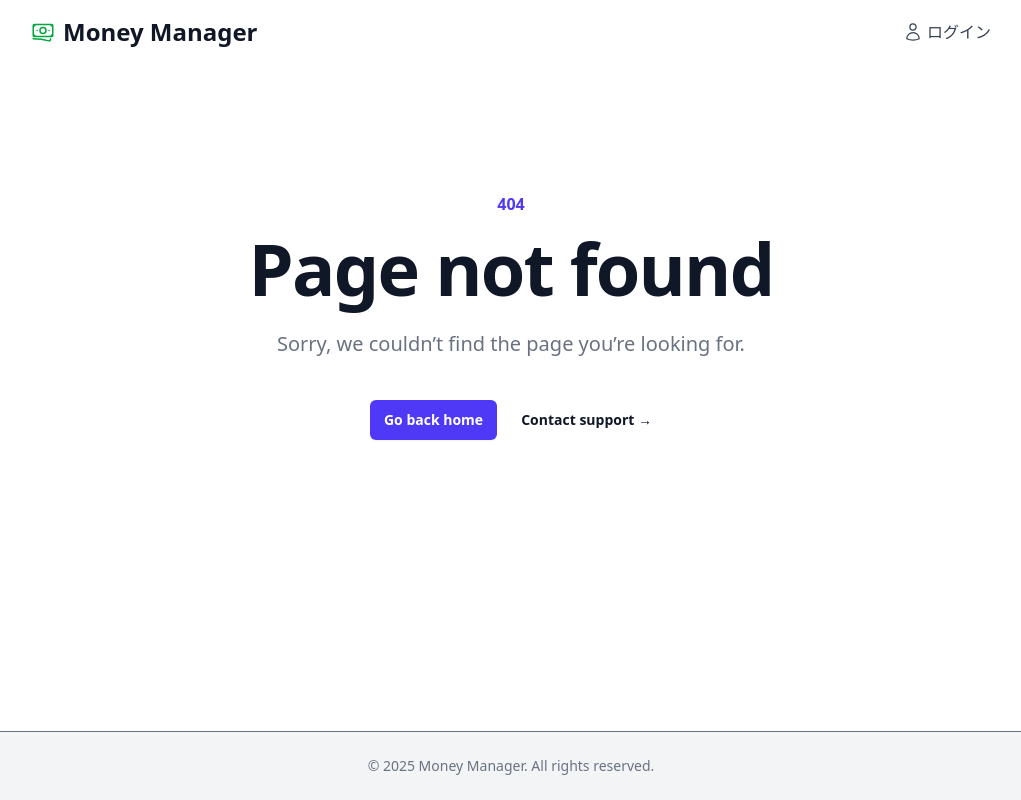
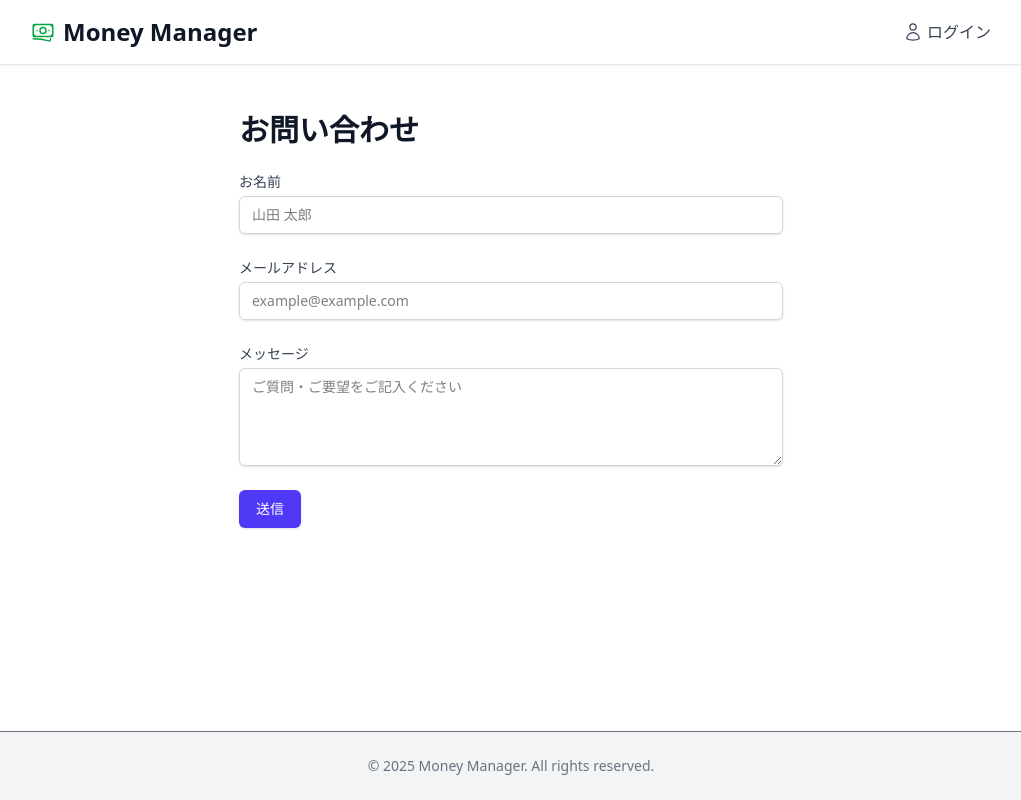
Before and after one commit to yusuke1816/django_app_T2_3z_frontend, a Next.js app: page /support in a window 1280 px wide. Before the commit this address had no page. Shown: the whole page, without its empty margins (129-1150 px from the left). Built offline with nearby package versions, Linux system fonts and the light colour scheme.

Commit message:
サポートページ追加

```diff
--- a/src/app/hello/page.tsx
+++ b/src/app/hello/page.tsx
@@ -24,7 +24,7 @@ export default function Example() {
       </p>
       <div className="mt-10 flex items-center justify-center gap-x-6">
   <Link
-    href="/login"
+    href="/auth"
     className="rounded-md bg-green-600 px-3.5 py-2.5 text-sm font-semibold text-white shadow-sm hover:bg-green-500 focus-visible:outline-2 focus-visible:outline-offset-2 focus-visible:outline-green-600"
   >
     login
--- a/src/app/not-found.tsx
+++ b/src/app/not-found.tsx
@@ -1,3 +1,6 @@
+
+import Link from 'next/link'
+
 export default function Example() {
     return (
       <>
@@ -19,16 +22,19 @@ export default function Example() {
               Sorry, we couldn’t find the page you’re looking for.
             </p>
             <div className="mt-10 flex items-center justify-center gap-x-6">
-              <a
-                href="#"
-                className="rounded-md bg-indigo-600 px-3.5 py-2.5 text-sm font-semibold text-white shadow-xs hover:bg-indigo-500 focus-visible:outline-2 focus-visible:outline-offset-2 focus-visible:outline-indigo-600"
-              >
-                Go back home
-              </a>
-              <a href="#" className="text-sm font-semibold text-gray-900">
-                Contact support <span aria-hidden="true">&rarr;</span>
-              </a>
-            </div>
+  <Link
+    href="/"
+    className="rounded-md bg-indigo-600 px-3.5 py-2.5 text-sm font-semibold text-white shadow-xs hover:bg-indigo-500 focus-visible:outline-2 focus-visible:outline-offset-2 focus-visible:outline-indigo-600"
+  >
+    Go back home
+  </Link>
+  <Link
+    href="/support"
+    className="text-sm font-semibold text-gray-900"
+  >
+    Contact support <span aria-hidden="true">&rarr;</span>
+  </Link>
+</div>
           </div>
         </main>
       </>
--- /dev/null
+++ b/src/app/support/page.tsx
@@ -0,0 +1,102 @@
+'use client';
+
+import { useState } from 'react';
+
+export default function ContactForm() {
+  const [formData, setFormData] = useState({
+    name: '',
+    email: '',
+    message: '',
+  });
+
+  const [submitted, setSubmitted] = useState(false);
+
+  const handleChange = (e: React.ChangeEvent<HTMLInputElement | HTMLTextAreaElement>) => {
+    const { name, value } = e.target;
+    setFormData((prev) => ({
+      ...prev,
+      [name]: value,
+    }));
+  };
+
+  const handleSubmit = (e: React.FormEvent) => {
+    e.preventDefault();
+    // TODO: ここで API に送信する処理を書く
+    setSubmitted(true);
+  };
+
+  return (
+    <div className="max-w-xl mx-auto px-4 py-12">
+      <h2 className="text-3xl font-bold text-gray-900 mb-6">お問い合わせ</h2>
+
+      {submitted ? (
+        <div className="rounded-md bg-green-50 p-4 mb-6">
+          <div className="flex">
+            <div className="ml-3">
+              <p className="text-sm font-medium text-green-800">送信が完了しました。ありがとうございます！</p>
+            </div>
+          </div>
+        </div>
+      ) : null}
+
+      <form onSubmit={handleSubmit} className="space-y-6">
+        <div>
+          <label htmlFor="name" className="block text-sm font-medium text-gray-700">
+            お名前
+          </label>
+          <input
+            type="text"
+            name="name"
+            id="name"
+            required
+            value={formData.name}
+            onChange={handleChange}
+            className="mt-1 block w-full rounded-md border border-gray-300 shadow-sm py-2 px-3 focus:outline-none focus:ring-indigo-500 focus:border-indigo-500 sm:text-sm"
+            placeholder="山田 太郎"
+          />
+        </div>
+
+        <div>
+          <label htmlFor="email" className="block text-sm font-medium text-gray-700">
+            メールアドレス
+          </label>
+          <input
+            type="email"
+            name="email"
+            id="email"
+            required
+            value={formData.email}
+            onChange={handleChange}
+            className="mt-1 block w-full rounded-md border border-gray-300 shadow-sm py-2 px-3 focus:outline-none focus:ring-indigo-500 focus:border-indigo-500 sm:text-sm"
+            placeholder="example@example.com"
+          />
+        </div>
+
+        <div>
+          <label htmlFor="message" className="block text-sm font-medium text-gray-700">
+            メッセージ
+          </label>
+          <textarea
+            name="message"
+            id="message"
+            rows={4}
+            required
+            value={formData.message}
+            onChange={handleChange}
+            className="mt-1 block w-full rounded-md border border-gray-300 shadow-sm py-2 px-3 focus:outline-none focus:ring-indigo-500 focus:border-indigo-500 sm:text-sm"
+            placeholder="ご質問・ご要望をご記入ください"
+          />
+        </div>
+
+        <div>
+          <button
+            type="submit"
+            className="inline-flex justify-center rounded-md border border-transparent bg-indigo-600 py-2 px-4 text-sm font-medium text-white shadow-sm hover:bg-indigo-700 focus:outline-none focus:ring-2 focus:ring-indigo-500 focus:ring-offset-2"
+          >
+            送信
+          </button>
+        </div>
+      </form>
+    </div>
+  );
+}
```
